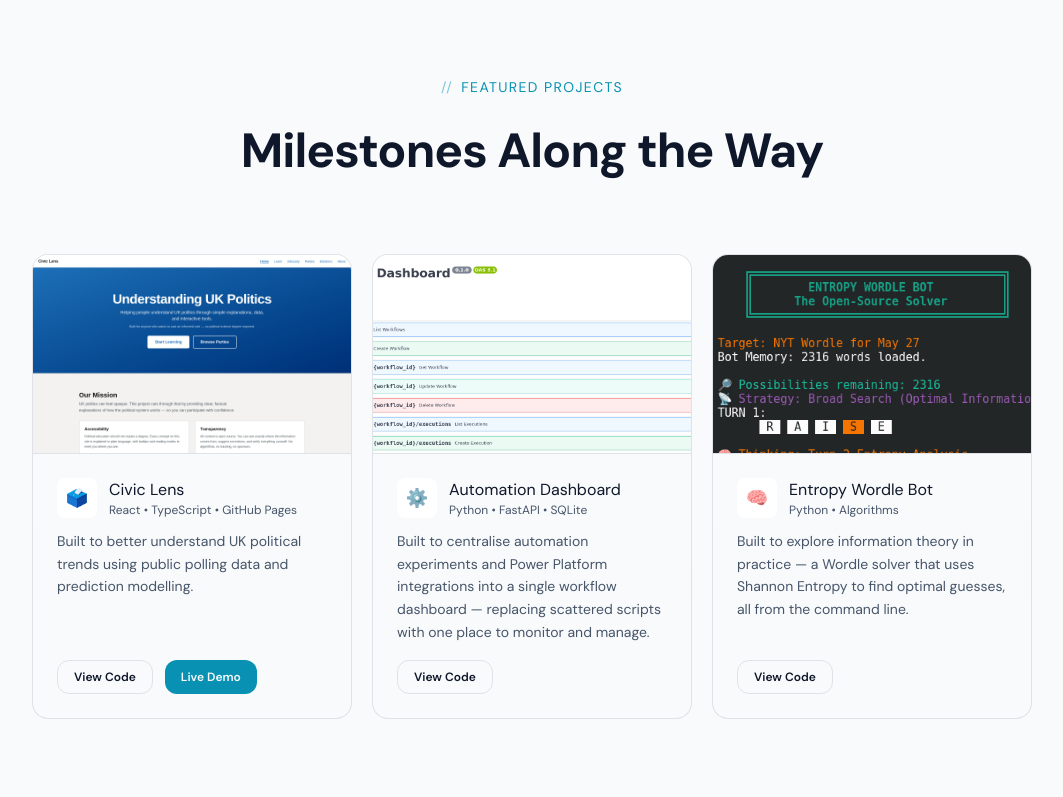
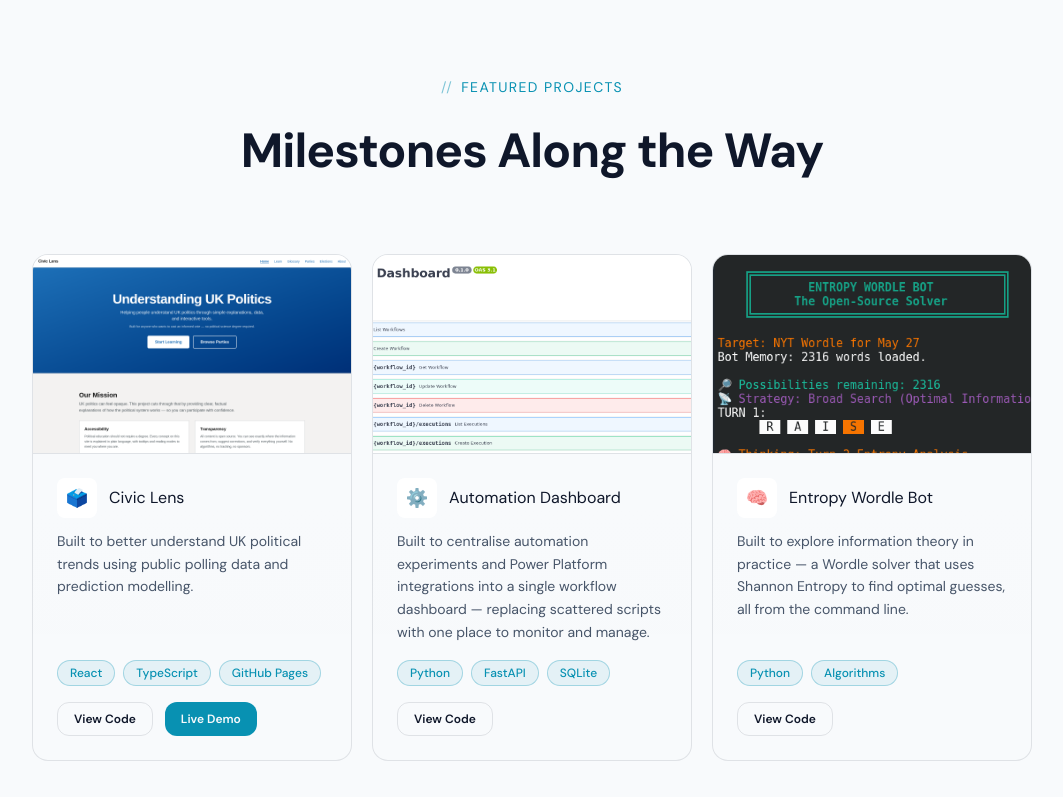
Before and after one commit to JHCodeQuest/JHPortfolio, a React (Vite) app: page / in a window 1280 px wide. Shown: the part 2000-2797 px from the top of the page, without its empty margins (108-1171 px from the left). Built offline with nearby package versions, Linux system fonts and the light colour scheme.

Commit message:
Upgrade project tags to pill badges for recruiter scannability

```diff
--- a/src/components/FeaturedProjectsSection.jsx
+++ b/src/components/FeaturedProjectsSection.jsx
@@ -60,12 +60,19 @@ export default function FeaturedProjectsSection() {
                   </div>
                   <div className="min-w-0">
                     <h3 className="font-[var(--font-display)] text-base">{p.title}</h3>
-                    <div className="text-xs text-[var(--color-text-secondary)] truncate">
-                      {p.tags.join(' \u2022 ')}
-                    </div>
                   </div>
                 </div>
                 <p className="text-sm text-[var(--color-text-secondary)] mb-4 leading-relaxed flex-1">{p.description}</p>
+                <div className="flex flex-wrap gap-2 mb-4">
+                  {p.tags.map((tag) => (
+                    <span
+                      key={tag}
+                      className="inline-flex px-3 py-1 text-xs font-medium rounded-full border border-[var(--color-border-accent)] bg-[var(--color-accent-subtle)] text-[var(--color-accent)]"
+                    >
+                      {tag}
+                    </span>
+                  ))}
+                </div>
                 <div className="flex gap-3">
                   {p.github && (
                     <a href={p.github} target="_blank" className="inline-flex items-center justify-center gap-1.5 px-4 py-2 bg-transparent text-[var(--color-text-primary)] border border-[var(--color-border)] font-semibold text-xs rounded-xl no-underline hover:border-[var(--color-accent)] hover:text-[var(--color-accent)] hover:bg-[var(--color-accent-subtle)] transition-all duration-150">
```
